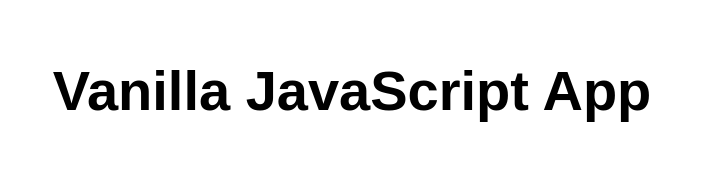
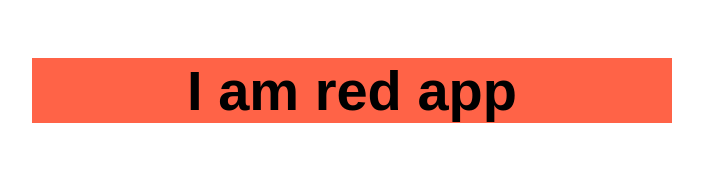
Before and after one commit to saikovvuri/redstaticapp, a website: page src/index.html in a window 1280 px wide. Shown: the whole page, without its empty margins (288-991 px from the left). Drawn offline with Linux system fonts and the light colour scheme.

Commit message:
Update index.html

```diff
--- a/src/index.html
+++ b/src/index.html
@@ -10,7 +10,7 @@
 
 <body>
   <main>
-    <h1>Vanilla JavaScript App</h1>
+    <h1 style="background-color:Tomato;">I am red app</h1>
   </main>
 </body>
 
```
